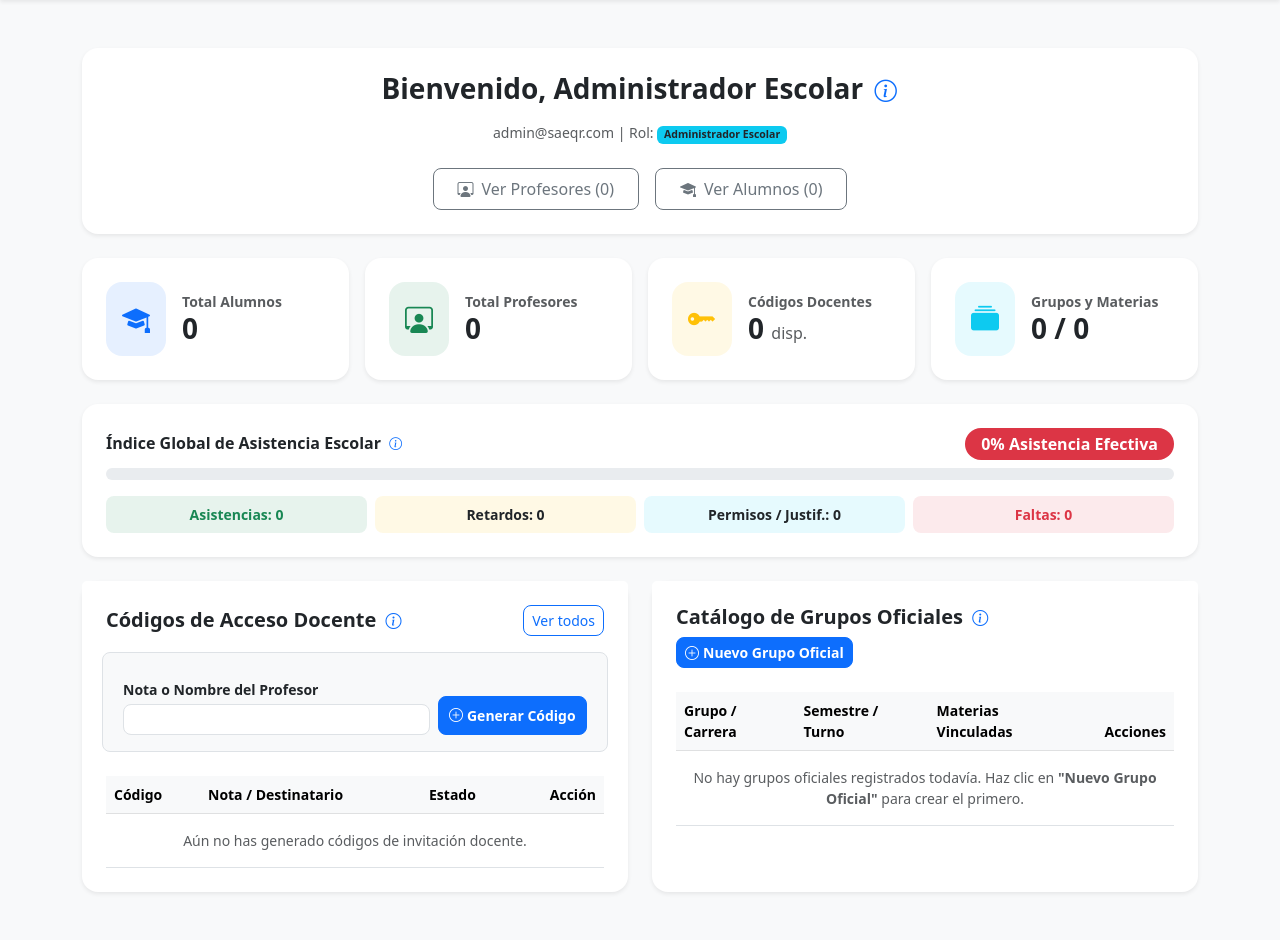
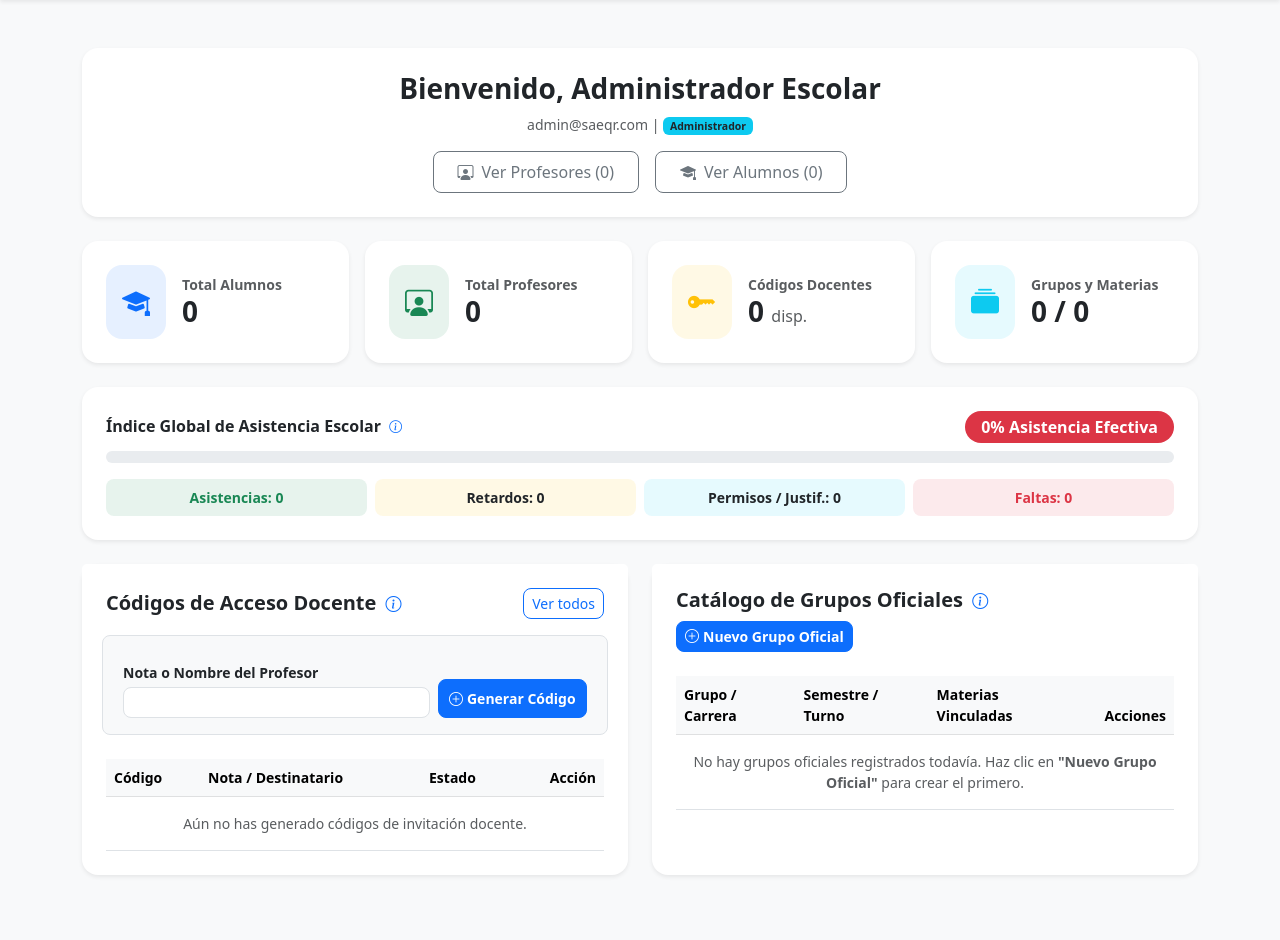
Before and after one commit to Lunarium17/sae_qr, a Laravel app: page /admin/dashboard in a window 1280 px wide. Shown: the part 56-996 px from the top of the page. After the commit the page ends 932 px from the top, so only its background shows below. Run offline with Laravel 12, Linux system fonts and the light colour scheme; a user stored in the database is signed in; data comes from the database, SQL or seed files in the repository; data that the repository does not hold is empty; some libraries are stand-ins or nearby versions.

Commit message:
Recortar textos descriptivos en el panel de administrador

```diff
--- a/resources/views/admin/dashboard.blade.php
+++ b/resources/views/admin/dashboard.blade.php
@@ -56,16 +56,12 @@
 
         <!-- 1. Bienvenida y Acciones Rápidas -->
         <div class="card border-0 shadow-sm rounded-4 p-4 bg-white text-center mb-4">
-            <h3 class="fw-bold text-dark mb-3">
+            <h3 class="fw-bold text-dark mb-2">
                 Bienvenido, {{ \Illuminate\Support\Facades\Auth::user()->name }}
-                <span class="info-icon" tabindex="0" role="button" aria-label="Genera códigos de invitación de un solo uso para nuevos profesores, administra cuentas de usuarios y supervisa las estadísticas generales de la institución.">
-                    <i class="bi bi-info-circle"></i>
-                    <span class="info-icon-text" role="tooltip">Genera códigos de invitación de un solo uso para nuevos profesores, administra cuentas de usuarios y supervisa las estadísticas generales de la institución.</span>
-                </span>
             </h3>
-            <p class="text-muted small mb-4">
+            <p class="text-muted small mb-3">
                 {{ \Illuminate\Support\Facades\Auth::user()->email }}
-                | Rol: <span class="badge bg-info text-dark">Administrador Escolar</span>
+                | <span class="badge bg-info text-dark">Administrador</span>
             </p>
 
             <div class="d-flex flex-wrap justify-content-center gap-3">
@@ -144,9 +140,9 @@
                     <div>
                         <h6 class="fw-bold mb-0">
                             Índice Global de Asistencia Escolar
-                            <span class="info-icon" tabindex="0" role="button" aria-label="Promedio general de asistencia en todas las sesiones registradas ({{ $totalRegistros }} pases de lista).">
+                            <span class="info-icon" tabindex="0" role="button" aria-label="Promedio de asistencia institucional ({{ $totalRegistros }} pases de lista).">
                                 <i class="bi bi-info-circle"></i>
-                                <span class="info-icon-text" role="tooltip">Promedio general de asistencia en todas las sesiones registradas ({{ $totalRegistros }} pases de lista).</span>
+                                <span class="info-icon-text" role="tooltip">Promedio de asistencia institucional ({{ $totalRegistros }} pases de lista).</span>
                             </span>
                         </h6>
                     </div>
@@ -193,10 +189,10 @@
                         <div>
                             <h5 class="fw-bold mb-0">
                                 Códigos de Acceso Docente
-                                <span class="info-icon" tabindex="0" role="button" aria-label="Genera códigos de un solo uso para el registro de profesores.">
-                                    <i class="bi bi-info-circle"></i>
-                                    <span class="info-icon-text" role="tooltip">Genera códigos de un solo uso para el registro de profesores.</span>
-                                </span>
+                            <span class="info-icon" tabindex="0" role="button" aria-label="Códigos de un solo uso para registrar profesores.">
+                                <i class="bi bi-info-circle"></i>
+                                <span class="info-icon-text" role="tooltip">Códigos de un solo uso para registrar profesores.</span>
+                            </span>
                             </h5>
                         </div>
                         <a href="{{ route('admin.codigos') }}" class="btn btn-sm btn-outline-primary rounded-3">Ver todos</a>
@@ -275,10 +271,10 @@
                         <div>
                             <h5 class="fw-bold mb-0">
                                 Catálogo de Grupos Oficiales
-                                <span class="info-icon" tabindex="0" role="button" aria-label="Crea y administra los grupos oficiales por carrera y semestre.">
-                                    <i class="bi bi-info-circle"></i>
-                                    <span class="info-icon-text" role="tooltip">Crea y administra los grupos oficiales por carrera y semestre.</span>
-                                </span>
+                            <span class="info-icon" tabindex="0" role="button" aria-label="Grupos oficiales por carrera y semestre.">
+                                <i class="bi bi-info-circle"></i>
+                                <span class="info-icon-text" role="tooltip">Grupos oficiales por carrera y semestre.</span>
+                            </span>
                             </h5>
                         </div>
                         <button type="button" class="btn btn-sm btn-primary rounded-3 fw-semibold" data-bs-toggle="modal" data-bs-target="#modalCrearGrupoAdmin">
```
Also changed, not shown: resources/views/admin/codigos.blade.php (+4 -4 lines), resources/views/admin/usuarios.blade.php (+4 -4 lines).
